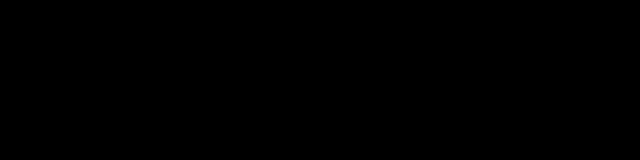
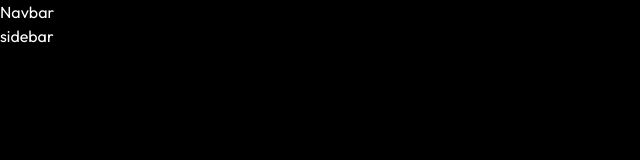
Before and after one commit to tasmiatabassum302/Cinefy, a React (Vite) app in the folder cinefy/: page /admin in a window 1280 px wide. Before the commit this address had no page. Shown: the top 160 px of the page, without its empty margins (0-640 px from the left). Built offline with nearby package versions, Linux system fonts and the light colour scheme.

Commit message:
1st addition

```diff
--- a/cinefy/src/App.jsx
+++ b/cinefy/src/App.jsx
@@ -9,6 +9,11 @@
 import Favorite from './pages/Favorite'
 import {Toaster} from 'react-hot-toast'
 import Footer from './Components/Footer'
+import Layout from './pages/admin/Layout'
+import Dashboard from './pages/admin/Dashboard'
+import AddShows from './pages/admin/AddShows'
+import ListShows from './pages/admin/ListShows'
+import ListBookings from './pages/admin/ListBookings'
 
 const App=()=>{
   const isAdminRoute=useLocation().pathname.startsWith('/admin')
@@ -24,6 +29,12 @@
        <Route path='/movies/:id/:date' element={<SeatLayout />} />
       <Route path='/my-bookings' element={<MyBookings/>}/>
       <Route path='/favorite' element={<Favorite/>}/>
+      <Route path='/admin/*' element={<Layout/>}>
+       <Route index element={<Dashboard/>}/>
+       <Route path="add-shows" element={<AddShows/>}/>
+       <Route path="list-shows" element={<ListShows/>}/>
+       <Route path="list-bookings" element={<ListBookings/>}/>
+      </Route>
     </Routes>
     {!isAdminRoute && <Footer/>}
 
--- /dev/null
+++ b/cinefy/src/Components/admin/AdminNavbar.jsx
@@ -0,0 +1,11 @@
+import React from 'react';
+
+const AdminNavbar = () => {
+  return (
+    <div>
+      <h1>Navbar</h1>
+    </div>
+  );
+};
+
+export default AdminNavbar
--- /dev/null
+++ b/cinefy/src/Components/admin/AdminSidebar.jsx
@@ -0,0 +1,11 @@
+import React from 'react';
+
+const AdminSidebar = () => {
+  return (
+    <div>
+      <h1>sidebar</h1>
+    </div>
+  );
+};
+
+export default AdminSidebar
--- /dev/null
+++ b/cinefy/src/pages/admin/AddShows.jsx
@@ -0,0 +1,11 @@
+import React from 'react';
+
+const AddShows = () => {
+  return (
+    <div>
+
+    </div>
+  );
+};
+
+export default AddShows
--- /dev/null
+++ b/cinefy/src/pages/admin/Dashboard.jsx
@@ -0,0 +1,11 @@
+import React from 'react';
+
+const Dashboard = () => {
+  return (
+    <div>
+
+    </div>
+  );
+};
+
+export default Dashboard
--- /dev/null
+++ b/cinefy/src/pages/admin/Layout.jsx
@@ -0,0 +1,20 @@
+import React from 'react';
+import AdminNavbar from '../../Components/admin/AdminNavbar';
+import AdminSidebar from '../../Components/admin/AdminSidebar';
+import { Outlet } from 'react-router-dom';
+
+const Layout = () => {
+  return (
+    <>
+      <AdminNavbar />
+      <div className='flex'>
+        <AdminSidebar />
+        <div className='flex-1 px-4 py-10 md:px-10 h-[calc(100vh-64px)] overflow-y-auto'>
+            <Outlet />
+        </div>
+      </div>
+    </>
+  );
+};
+
+export default Layout
--- /dev/null
+++ b/cinefy/src/pages/admin/ListBookings.jsx
@@ -0,0 +1,11 @@
+import React from 'react';
+
+const ListBookings = () => {
+  return (
+    <div>
+
+    </div>
+  );
+};
+
+export default ListBookings
--- /dev/null
+++ b/cinefy/src/pages/admin/ListShows.jsx
@@ -0,0 +1,11 @@
+import React from 'react';
+
+const ListShows = () => {
+  return (
+    <div>
+
+    </div>
+  );
+};
+
+export default ListShows
```
